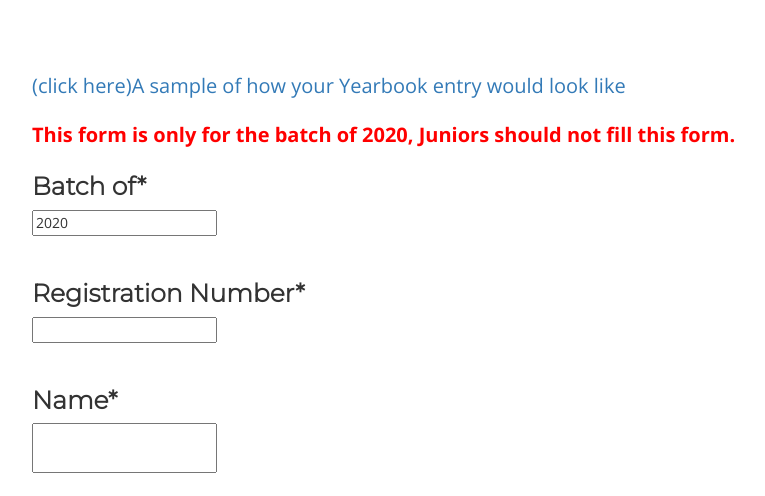
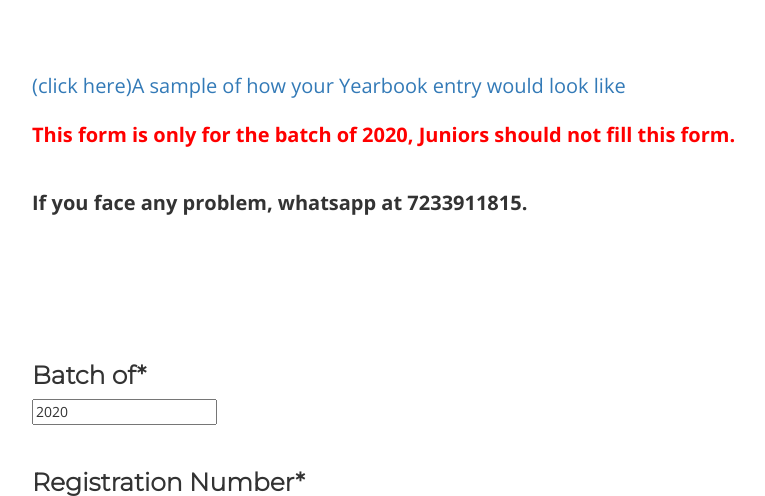
Before and after one commit to disconnect101/Srijan_website, a Django app: page /yearbook/upload/ in a window 1280 px wide. Shown: the part 785-1281 px from the top of the page, without its empty margins (38-803 px from the left). Run offline with Django 3.2, Linux system fonts and the light colour scheme; parts of the project's set-up code (start-up, migrations or seed data) failed here and were passed over; some libraries are stand-ins or nearby versions; some web fonts are replaced.

Commit message:
finishings

```diff
--- a/yearbook/templates/yearbook/upload.html
+++ b/yearbook/templates/yearbook/upload.html
@@ -18,11 +18,14 @@
 
     <div class="container" >
         <div >
+
             <center><div style="margin: 1em 0 1em 0;font-size: 120px;color: orange;" class="custom-font-3"><b>Pensieve</b></div></center>
             <center><div style="margin: 0em 0 1em 0;font-size: 60px;" class="custom-font">Fill  your  YearBook</div></center>
-            <a style="font-size: 20px;" href="{% url 'alumni' %}?regno={{ '201600000' }}">(click here)A sample of how your Yearbook entry would look like</a><br><br>
-            <span style="color: red;font-size: 20px"><b>This form is only for the batch of 2020, Juniors should not fill this form.</b></span>
-        <br><br>
+            <div style="margin-bottom: 10em;">
+                <a style="font-size: 20px;" href="{% url 'alumni' %}?regno={{ '201600000' }}">(click here)A sample of how your Yearbook entry would look like</a><br><br>
+                <span style="color: red;font-size: 20px"><b>This form is only for the batch of 2020, Juniors should not fill this form.</b></span><br><br><br>
+                <span style="font-size: 20px;"><b>If you face any problem, whatsapp at 7233911815.</b></span>
+            </div>
             {% if messages %}
                 {% for message in messages %}
                     <div class="alert alert-danger" role="alert">
```
